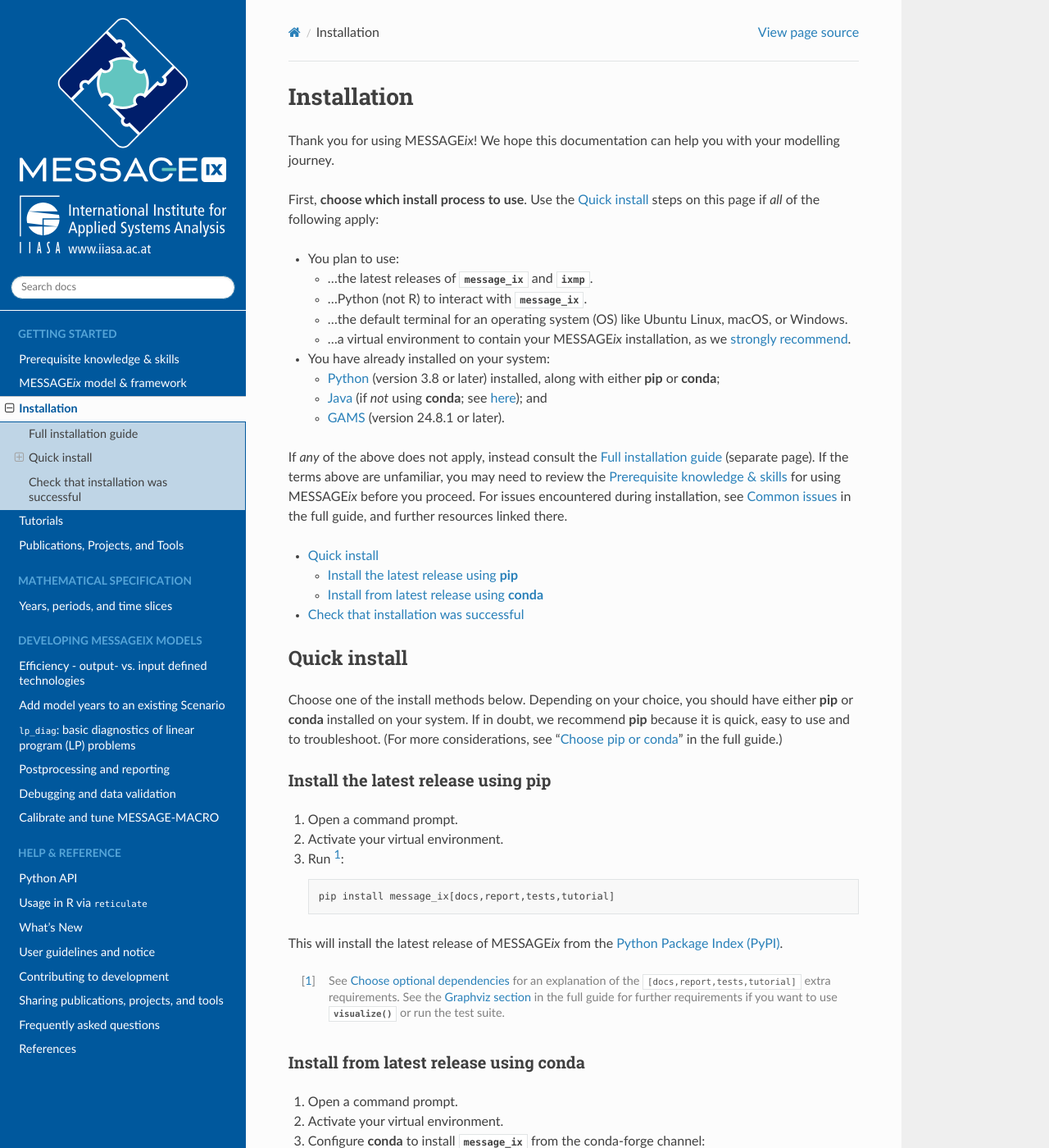
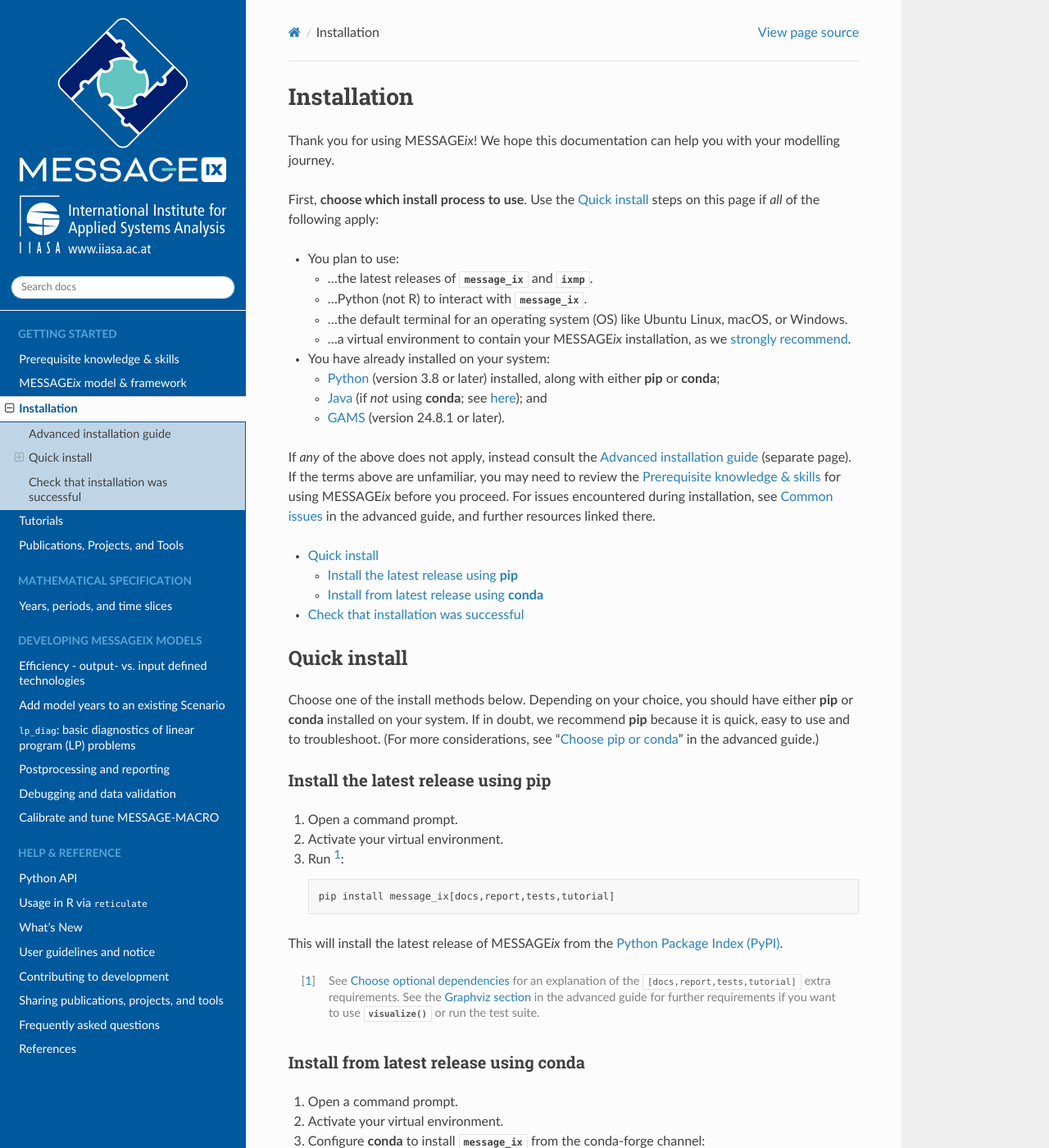
Before and after one commit to iiasa/message_ix, a Sphinx documentation site: the page built from doc/install.rst, in a window 1280 px wide and 1400 px high. Shown: the whole window at 82% size. Built offline with Sphinx 7.4.7 and the Read the Docs theme 2.0.0, drawn with Linux system fonts in a browser that asks for light colours; pages that are not in the unit, such as notebooks, are missing from menus; the version number could not be read and is left out; some of the changed text lies outside the part shown.

Commit message:
Rename 'full' to 'advanced' guide
* Fix reference errors

```diff
--- a/INSTALL.rst
+++ b/INSTALL.rst
@@ -20,9 +20,9 @@
   - :ref:`Java <install-java>` (if *not* using :program:`conda`; see :ref:`here <install-java>`); and
   - :ref:`GAMS <install-gams>` (version 24.8.1 or later).
 
-If *any* of the above does not apply, instead consult the :doc:`install-full` (separate page).
+If *any* of the above does not apply, instead consult the :doc:`install-advanced` (separate page).
 If the terms above are unfamiliar, you may need to review the :doc:`prereqs` for using |MESSAGEix| before you proceed.
-For issues encountered during installation, see :ref:`common-issues` in the full guide, and further resources linked there.
+For issues encountered during installation, see :ref:`common-issues` in the advanced guide, and further resources linked there.
 
 .. contents::
    :local:
@@ -30,7 +30,7 @@
 .. toctree::
    :hidden:
 
-   install-full
+   install-advanced
 
 .. _install-quick:
 
@@ -40,7 +40,7 @@
 Choose one of the install methods below.
 Depending on your choice, you should have either :program:`pip` or :program:`conda` installed on your system.
 If in doubt, we recommend :program:`pip` because it is quick, easy to use and to troubleshoot.
-(For more considerations, see “:ref:`install-pip-or-conda`” in the full guide.)
+(For more considerations, see “:ref:`install-pip-or-conda`” in the advanced guide.)
 
 Install the latest release using :program:`pip`
 -----------------------------------------------
@@ -56,7 +56,7 @@
 This will install the latest release of |MESSAGEix| from the `Python Package Index (PyPI) <https://pypi.org/project/message-ix/>`_.
 
 .. [1] See :ref:`install-extras` for an explanation of the ``[docs,report,tests,tutorial]`` extra requirements.
-   See the :ref:`Graphviz section <install-graphviz>` in the full guide for further requirements if you want to use :meth:`.visualize` or run the test suite.
+   See the :ref:`Graphviz section <install-graphviz>` in the advanced guide for further requirements if you want to use :meth:`.visualize` or run the test suite.
 
 
 Install from latest release using :program:`conda`
@@ -93,7 +93,7 @@
     # and the path to the database config file
     message-ix platform list
 
-See the :ref:`full guide <check-install>` for further details.
+See the :ref:`advanced guide <check-install>` for further details.
 
 .. _pip: https://pip.pypa.io/en/stable/user_guide/
 .. _conda: https://docs.conda.io/projects/conda/en/stable/
--- a/doc/install-full.rst
+++ b/doc/install-advanced.rst
@@ -1,5 +1,5 @@
-Full installation guide
-***********************
+Advanced installation guide
+***************************
 
 This guide includes full, detailed instructions for a variety of ways of installing |MESSAGEix| in cases beyond the simple case covered by the :doc:`Quick install instructions <install>`.
 
--- a/doc/prereqs.rst
+++ b/doc/prereqs.rst
@@ -81,7 +81,7 @@
 6. Understand the concept of **virtual environments** for Python, using either
    the built-in :mod:`venv` module (`docs <https://docs.python.org/3/library/venv.html>`__, `usage with pip`_), or `Anaconda environments`_ to create, activate, switch, and remove environments.
 
-   The :ref:`install-quick` and :ref:`install-full` give instructions for the above two systems, but several others are in common use including
+   The :ref:`install-quick` and :doc:`install-advanced` give instructions for the above two systems, but several others are in common use including
    `virtualenv <https://virtualenv.pypa.io/en/latest/index.html>`__ and `virtualfish <https://virtualfish.readthedocs.io/en/latest/>`__.
 
 7. **Manage Python packages**—that is, install, uninstall, upgrade, and check installed versions—using at least one of:
```
Also changed, not shown: other parts of doc/install-advanced.rst (+1 -1 lines).
